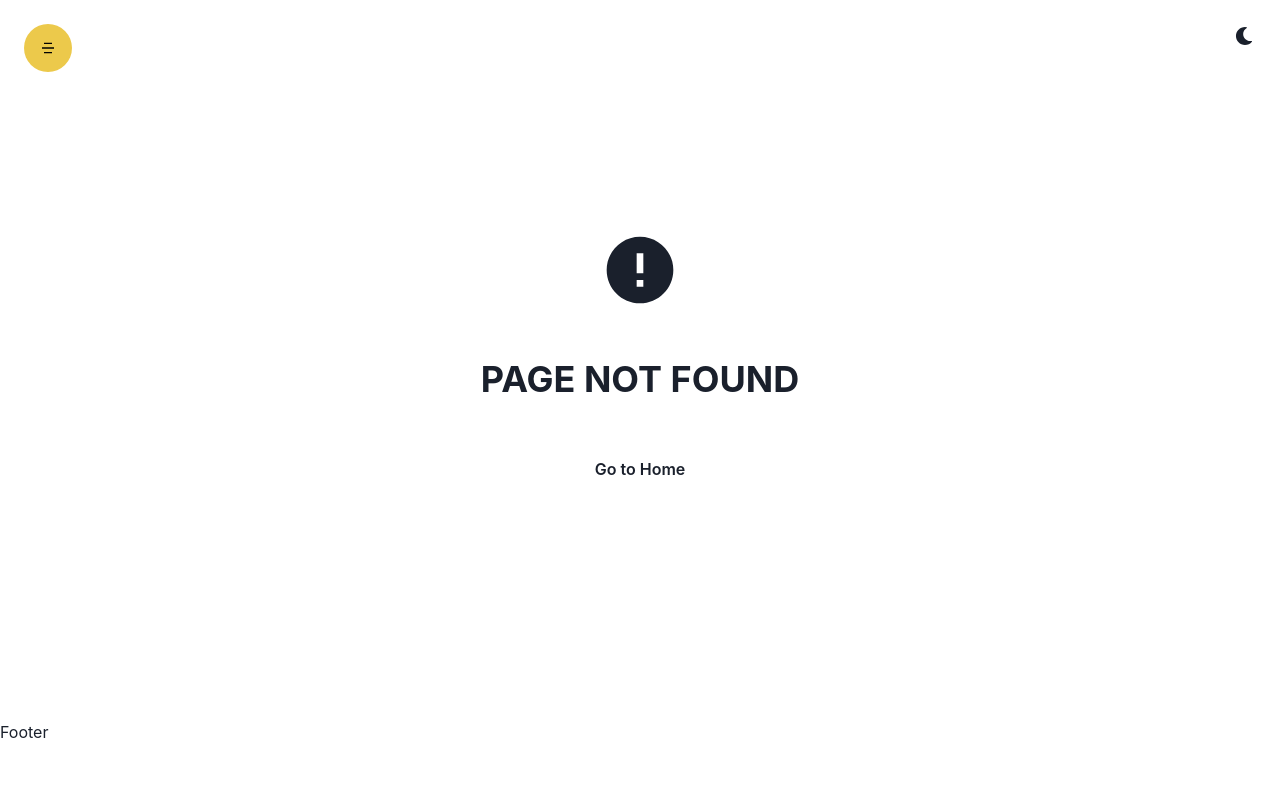
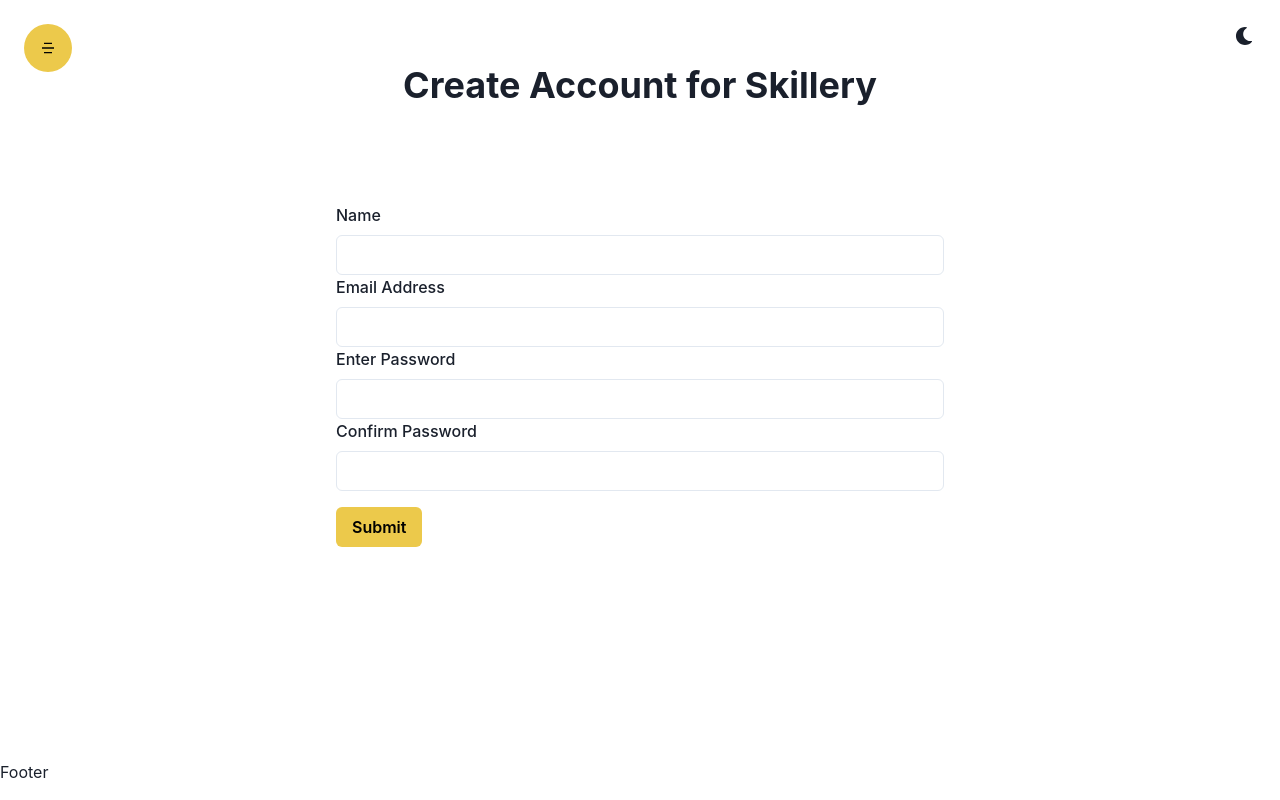
Before and after one commit to ashutoshrawat29/Skillery-FFSD, a React (Create React App) app in the folder frontend/: page /Register in a window 1280 px wide. Before the commit this address had no page. Built offline with nearby package versions, Linux system fonts and the light colour scheme.

Commit message:
signup and register

```diff
--- a/frontend/src/App.js
+++ b/frontend/src/App.js
@@ -11,6 +11,9 @@
 import Subscribe from './components/Payments/Subscribe';
 import Request from './components/Request/Request';
 import CreateCourse from './components/Admin/CreateCourse';
+import Login from './components/Login/Login';
+import Register from './components/Register/Register';
+
 function App() {
   const [courses, setCourses] = useState([
     {
@@ -40,6 +43,8 @@
         <Route path="/*" element={<NotFound />} />
         <Route path="/paymentsuccess" element={<PaymentSuccess />} />
         <Route path="/paymentfail" element={<PaymentFail />} />
+        <Route path="/login" element={<Login />} />
+        <Route path="/Register" element={<Register />} />
 
         {/* Admin Routes */}
         <Route path="/admin/createcourse" element={<CreateCourse coursesHandler={coursesHandler} />} />
--- /dev/null
+++ b/frontend/src/components/Login/Login.js
@@ -0,0 +1,118 @@
+import {
+    Box,
+    Button,
+    Container,
+    FormControl,
+    FormErrorMessage,
+    FormLabel,
+    Heading,
+    Input,
+    VStack,
+  } from '@chakra-ui/react';
+
+import React, { useState } from 'react';
+import { Link } from 'react-router-dom';
+
+const Login = () => {
+
+    const [enteredEmail, setEnteredEmail] = useState('');
+
+    const [enteredPwd, setEnteredpwd] = useState('');
+
+    const [error,setError] = useState({
+        enteredEmail: false,
+        enteredPwd: false
+    })
+
+    const EmailChangeHandler = (event) => {
+        setEnteredEmail(event.target.value);
+        if(event.target.value===''){
+            setError({...error,enteredEmail: 'Email is Required'})
+        }
+
+        else{
+            setError({...error,enteredEmail: false});
+        }
+    };
+
+    const pwdChangeHandler = (event) => {
+        setEnteredpwd(event.target.value);
+        if(event.target.value===''){
+            setError({...error,enteredPwd:true});
+        }
+        else{
+            setError({...error,enteredPwd:false});
+        }
+    };
+
+
+    const submitHandler = (event) => {
+        event.preventDefault();
+
+        if(enteredEmail===''){
+            setError({...error,enteredEmail:'Email is Required'});
+        }
+
+        else if(enteredPwd===''){
+            setError({...error,enteredPwd: true})
+        }
+        else{
+
+        const submittedData = {
+            email: enteredEmail,
+            password: enteredPwd
+        };
+
+        console.log(submittedData);
+    }
+    }
+
+
+    return (
+        <Container minH={'95vh'} maxW="container.sm" paddingY="8">
+            <VStack h="full" justifyContent="center" spacing="16">
+
+                <Heading children="Welcome to Skillery" m={'8'} />
+
+                {/* <div className='heading' m={'8'}>
+                    Welcome to courseBundler
+                </div> */}
+
+                <form onSubmit={submitHandler}style={{width: "100%"}}>
+                <FormControl isInvalid={error.enteredEmail}>
+                    <FormLabel htmlFor="email" children="Email"/>
+
+                    <Input type="text" id="email" name="email" value={enteredEmail} onChange={EmailChangeHandler}
+                    focusBorderColor='yellow.500' />
+                    <FormErrorMessage>{error.enteredEmail}</FormErrorMessage>
+                    </FormControl>
+
+                <FormControl my="4" isInvalid={error.enteredPwd}>
+                    <FormLabel htmlFor="pwd" children="Password"/>
+
+
+                    <Input type="password" id="pwd" name="pwd" value={enteredPwd} onChange={pwdChangeHandler} autoComplete="on"
+                    focusBorderColor='yellow.500'/>
+                    <FormErrorMessage>Password is required.</FormErrorMessage>
+                    </FormControl>
+                    <Button my="4" colorScheme="yellow" type="submit">
+                Submit
+            </Button>
+
+            <Box my="4">
+                Click here to{' '}
+                <Link to="/register">
+                    <Button colorScheme="yellow" variant="link">
+                        SignUp
+                    </Button>
+
+                </Link>
+            </Box>
+                    {/* <h3>Click  here to <Link to='/SignUp'>SignUp</Link></h3> */}
+                </form>
+            </VStack>
+        </Container>
+    );
+};
+
+export default Login;
--- /dev/null
+++ b/frontend/src/components/Register/Register.js
@@ -0,0 +1,157 @@
+import {
+    Button,
+    Container,
+    FormControl,
+    FormErrorMessage,
+    FormLabel,
+    Heading,
+    Input,
+    VStack,
+  } from '@chakra-ui/react';
+
+import React, { useState } from 'react';
+
+// import './SignUp';
+
+const Register = (event) => {
+    const [enteredName, setEnteredName] = useState('');
+
+    const [enteredEmail, setEnteredEmail] = useState('');
+    const [enteredPwd, setEnteredpwd] = useState('');
+
+    const [enteredcnfPwd, setEnteredcnfpwd] = useState('');
+
+
+    const [error,setError] = useState({
+        enteredName: false,
+        enteredEmail: false,
+        enteredPwd: false,
+        enteredcnfPwd: false
+    })
+
+
+    const NameChangeHandler = (event) => {
+        setEnteredName(event.target.value);
+        if(event.target.value===''){
+            setError({...error,enteredName:true});
+        }
+        else{
+            setError({...error,enteredName:false});
+        }
+    };
+
+    const EmailChangeHandler = (event) => {
+        setEnteredEmail(event.target.value);
+        if(event.target.value===''){
+            setError({...error,enteredEmail: 'Email is Required'})
+        }
+
+        else{
+            setError({...error,enteredEmail: false});
+        }
+    };
+
+    const pwdChangeHandler = (event) => {
+        setEnteredpwd(event.target.value);
+        if(event.target.value===''){
+            setError({...error,enteredPwd:true});
+        }
+        else{
+            setError({...error,enteredPwd:false});
+        }
+    };
+
+    const cnfpwdChangeHandler = (event) => {
+        setEnteredcnfpwd(event.target.value);
+        if(event.target.value===''){
+            setError({...error,enteredcnfPwd:'Password is required'});
+        }
+        else{
+            setError({...error,enteredcnfPwd:false});
+        }
+    };
+
+
+    const submitHandler = (event) => {
+        event.preventDefault();
+
+        if(enteredName===''){
+            setError({...error,enteredName: true})
+        }
+
+       else if(enteredEmail===''){
+            setError({...error,enteredEmail:'Email is Required'});
+        }
+
+        else if(enteredPwd===''){
+            setError({...error,enteredPwd: true})
+        }
+
+        else if(enteredcnfPwd===''){
+            setError({...error,enteredcnfPwd: 'Required'})
+        }
+
+        else if(enteredcnfPwd !== enteredPwd) {
+            setError({
+              ...error,
+              enteredcnfPwd: "Password and confirm password should be same",
+            });
+            return;
+          }
+
+        else{
+
+
+        const submittedData = {
+            name: enteredName,
+            email: enteredEmail,
+            password: enteredPwd,
+            cnfpassword: enteredcnfPwd
+        };
+
+        console.log(submittedData);
+    }
+    }
+
+    return (
+        <Container minH={'95vh'} maxW="container.sm" paddingY="8">
+            <VStack h="full" justifyContent="center" spacing="16">
+        <Heading children="Create Account for Skillery" m={'8'} />
+            <form style={{width: "100%"}} onSubmit={submitHandler}>
+
+              <FormControl isInvalid={error.enteredName}>
+                <FormLabel htmlFor="name" children="Name"/>
+                <Input type="text" id="name" name="name" value={enteredName} onChange={NameChangeHandler}
+                focusBorderColor='yellow.500'/>
+                <FormErrorMessage>Name is required!</FormErrorMessage>
+              </FormControl>
+              <FormControl isInvalid={error.enteredEmail}>
+                <FormLabel htmlFor="email" children="Email Address"/>
+                <Input type="text" id="email" name="email" value={enteredEmail} onChange={EmailChangeHandler}
+                focusBorderColor='yellow.500'/>
+                <FormErrorMessage>Email is Required.</FormErrorMessage>
+              </FormControl>
+              <FormControl isInvalid={error.enteredPwd}>
+                <FormLabel htmlFor="pwd" children="Enter Password"/>
+                <Input type="password" id="pwd" name="pwd" value={enteredPwd} onChange={pwdChangeHandler} autoComplete="on"
+                focusBorderColor='yellow.500'
+                />
+                <FormErrorMessage>Password is required.</FormErrorMessage>
+                </FormControl>
+             <FormControl  isInvalid={error.enteredcnfPwd}>
+                <FormLabel htmlFor="cnfpwd" children="Confirm Password"/>
+                <Input type="password" id="cnfpwd" name="cnfpwd" value={enteredcnfPwd} onChange={cnfpwdChangeHandler} autoComplete="on"
+                focusBorderColor='yellow.500'/>
+                <FormErrorMessage>{error.enteredcnfPwd}</FormErrorMessage>
+                </FormControl>
+
+                <Button my="4" colorScheme="yellow" type="submit">
+                Submit
+            </Button>
+            </form>
+        </VStack>
+        </Container>
+    );
+}
+
+export default Register;
--- a/frontend/src/index.js
+++ b/frontend/src/index.js
@@ -1,4 +1,3 @@
-import { ColorModeScript } from '@chakra-ui/react';
 import React, { StrictMode } from 'react';
 import * as ReactDOM from 'react-dom/client';
 import App from './App';
```
